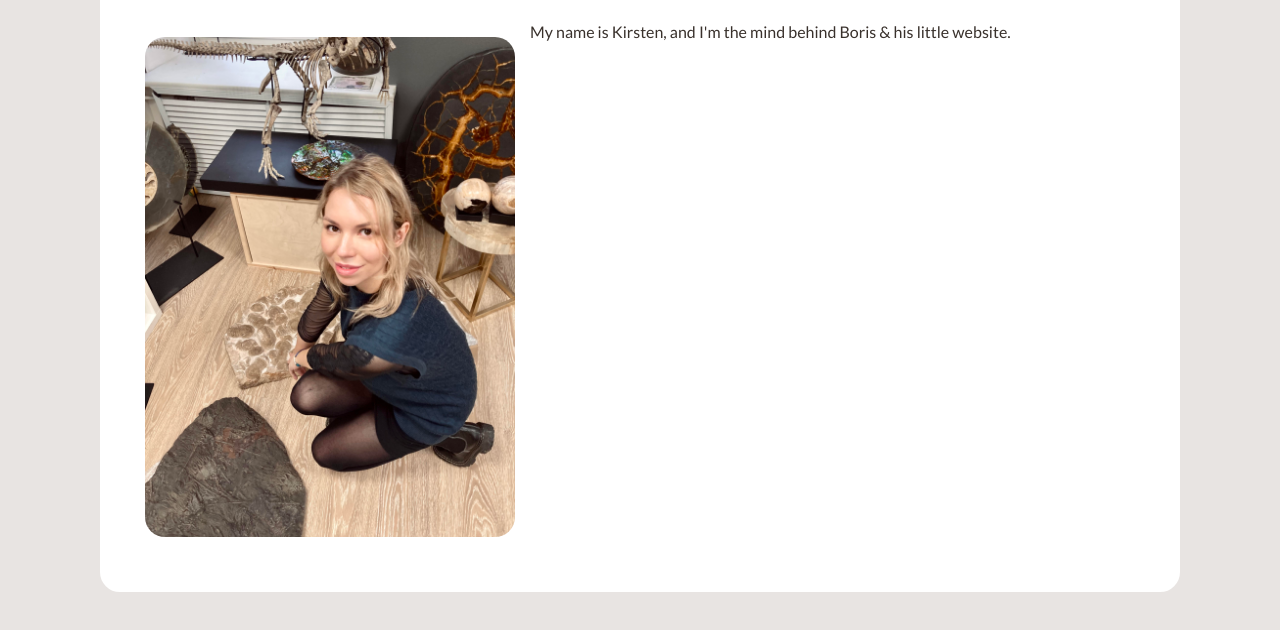
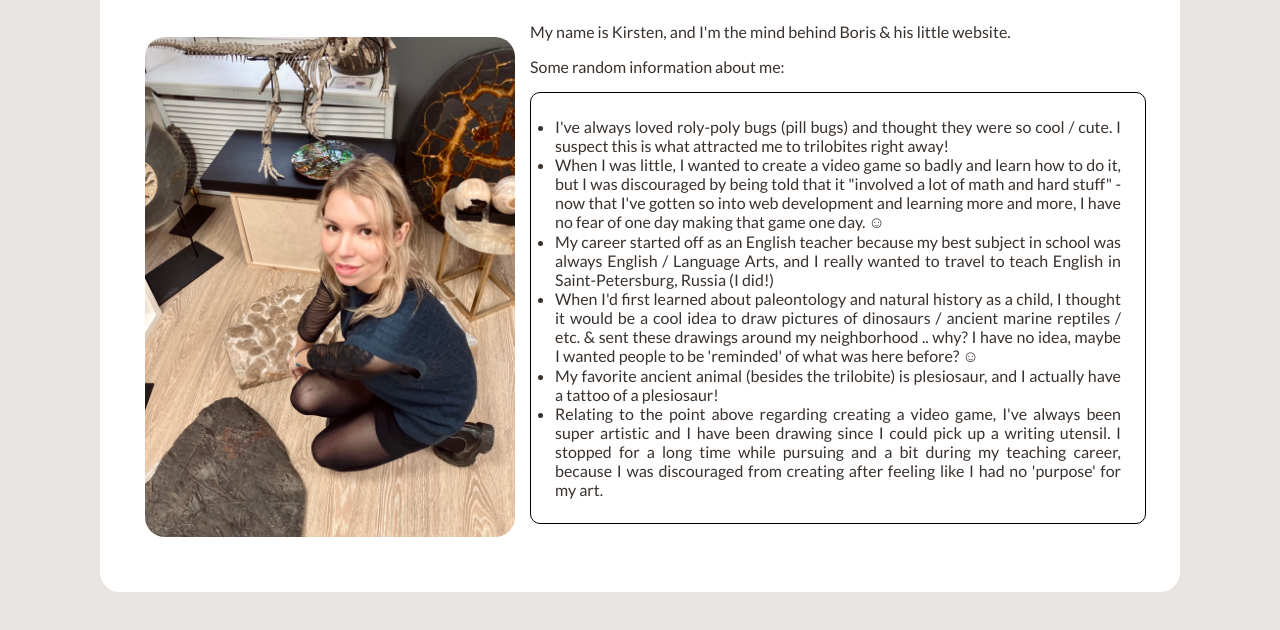
Before and after one commit to kirstendanica/Boris-the-Trilobite, a plain HTML site: page pages/contact.html in a window 1280 px wide. Shown: the part 406-1036 px from the top of the page. Drawn offline with Linux system fonts and the light colour scheme; a web font is replaced by a local one.

Commit message:
Add information to creator / contact page

```diff
--- a/pages/contact.html
+++ b/pages/contact.html
@@ -42,6 +42,32 @@
                 <h1 class="about-me-h1">Creator</h1>
                 <img class="about-me-img" src="/resources/images/about-me.jpg" alt="Photo of website creator">
                 <p>My name is Kirsten, and I'm the mind behind Boris & his little website.</p>
+                <p>Some random information about me:</p>
+                    <div class="information-box">
+                    <ul class="info-scroll">
+                        <li>I've always loved roly-poly bugs (pill bugs) and thought they were
+                            so cool / cute. I suspect this is what attracted me to trilobites right away!
+                        </li>
+                        <li>When I was little, I wanted to create a video game so badly and learn how to do it,
+                            but I was discouraged by being told that it "involved a lot of math and hard stuff" -
+                            now that I've gotten so into web development and learning more and more, I have no fear of one day
+                            making that game one day. ☺
+                        </li>
+                        <li>My career started off as an English teacher because my best subject in school was always English / Language
+                            Arts, and I really wanted to travel to teach English in Saint-Petersburg, Russia (I did!)
+                        </li>
+                        <li>When I'd first learned about paleontology and natural history as a child, I thought it would be a cool idea
+                            to draw pictures of dinosaurs / ancient marine reptiles / etc. & sent these drawings around my neighborhood ..
+                            why? I have no idea, maybe I wanted people to be 'reminded' of what was here before? ☺
+                        </li>
+                        <li>My favorite ancient animal (besides the trilobite) is plesiosaur, and I actually have a tattoo of a plesiosaur!</a>
+                        </li>
+                        <li>Relating to the point above regarding creating a video game, I've always been super artistic and I have been
+                            drawing since I could pick up a writing utensil. I stopped for a long time while pursuing and a bit during my
+                            teaching career, because I was discouraged from creating after feeling like I had no 'purpose' for my art.
+                        </li>
+                    </ul>
+                </div>
             </section>
     </main>
 
--- a/styles.css
+++ b/styles.css
@@ -193,3 +193,18 @@ figure {
 .about-me p {
     text-align: justify;
 }
+
+.information-box {
+    overflow-x: hidden;
+    overflow-y: auto;
+    text-align: justify;
+    border: 1px solid black;
+    border-radius: 10px;
+    margin: 4px 4px;
+    padding: 4px;
+}
+
+.info-scroll {
+    margin: 10px;
+    padding: 10px;
+}
```
